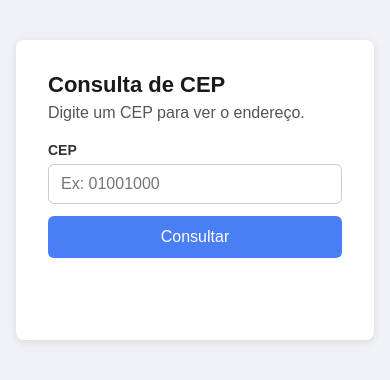
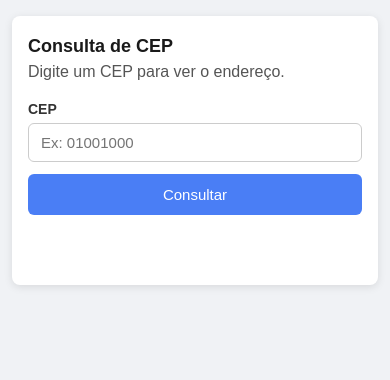
Before and after one commit to CayozZ/desafio-consulta-cep, a plain HTML site: page desafio-consulta-cep/index.html in a window 390 px wide. Drawn offline with Linux system fonts and the light colour scheme.

Commit message:
style: responsabilidade melhorada para celular.

```diff
--- a/desafio-consulta-cep/style.css
+++ b/desafio-consulta-cep/style.css
@@ -95,3 +95,22 @@
     margin-bottom: 6px;
     color: #333;
   }
+
+    @media (max-width: 480px) {
+      body {
+        padding: 16px 12px;
+      }
+
+      .container {
+        padding: 20px 16px;
+      }
+
+      h1 {
+        font-size: 18px;
+      }
+
+      input,
+      button {
+        font-size: 15px;
+      }
+    }
```
